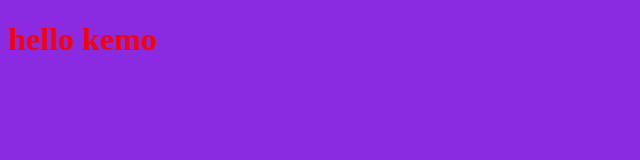
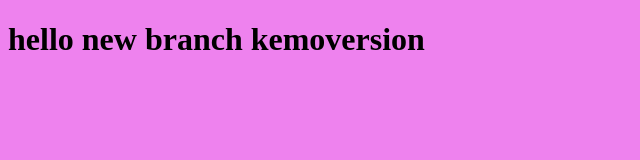
Before and after one commit to karimelarabii9/learn, a plain HTML site: page index.html in a window 1280 px wide. Shown: the whole page, without its empty margins (0-640 px from the left). Drawn offline with Linux system fonts and the light colour scheme.

Commit message:
add in kemoversio branch indeax and style

```diff
--- a/index.html
+++ b/index.html
@@ -7,7 +7,7 @@
     <link rel="stylesheet" href="style.css">
 </head>
 <body>
-    <h1> hello kemo</h1>
+    <h1> hello new branch kemoversion</h1>
     <script src="app.js"></script>
 </body>
 </html>
--- a/style.css
+++ b/style.css
@@ -1,7 +1,7 @@
 h1{
-    color: red;
+    color: black;
 }
 body
 {
-    background-color: blueviolet;
+    background-color: violet;
 }
```
